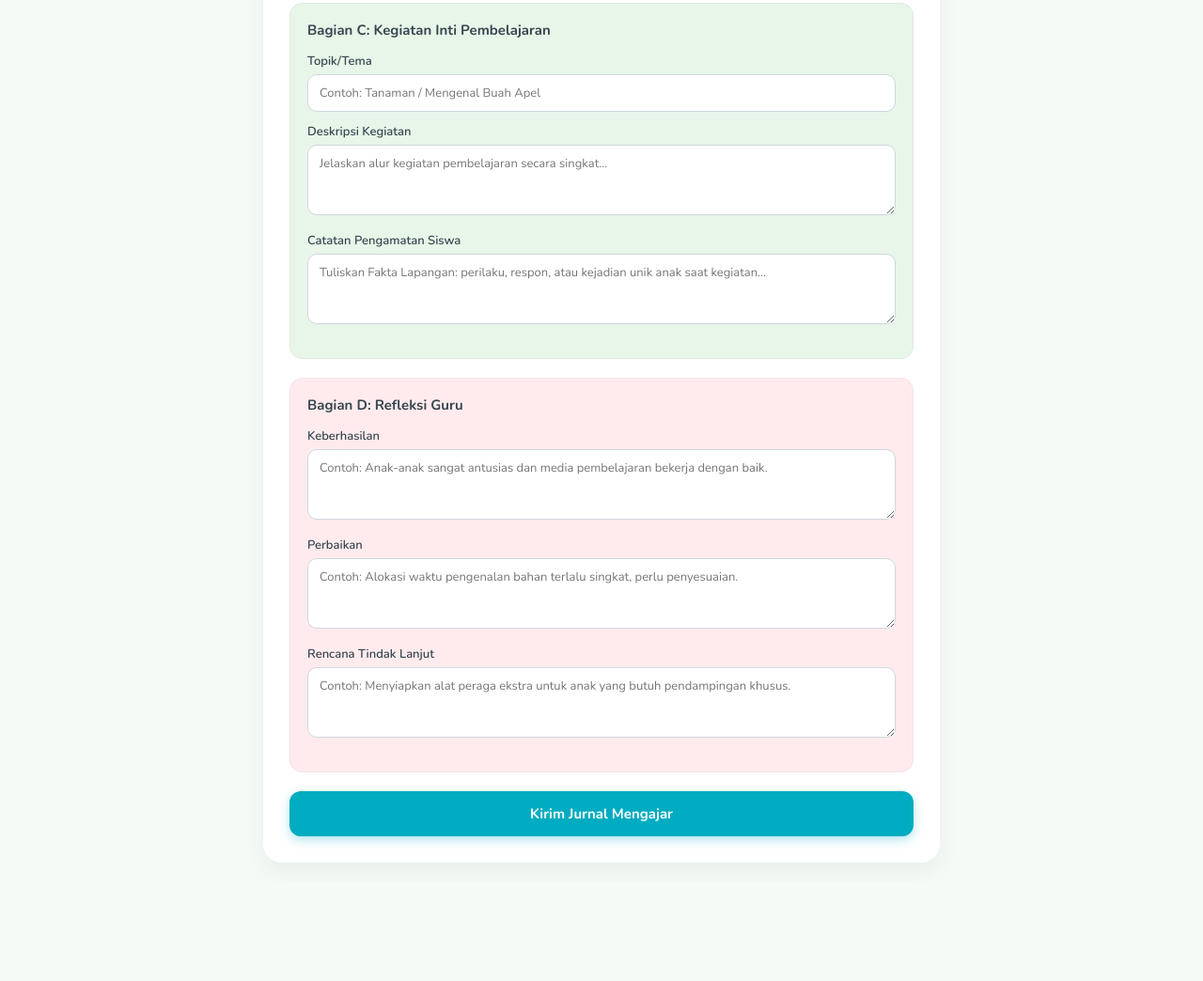
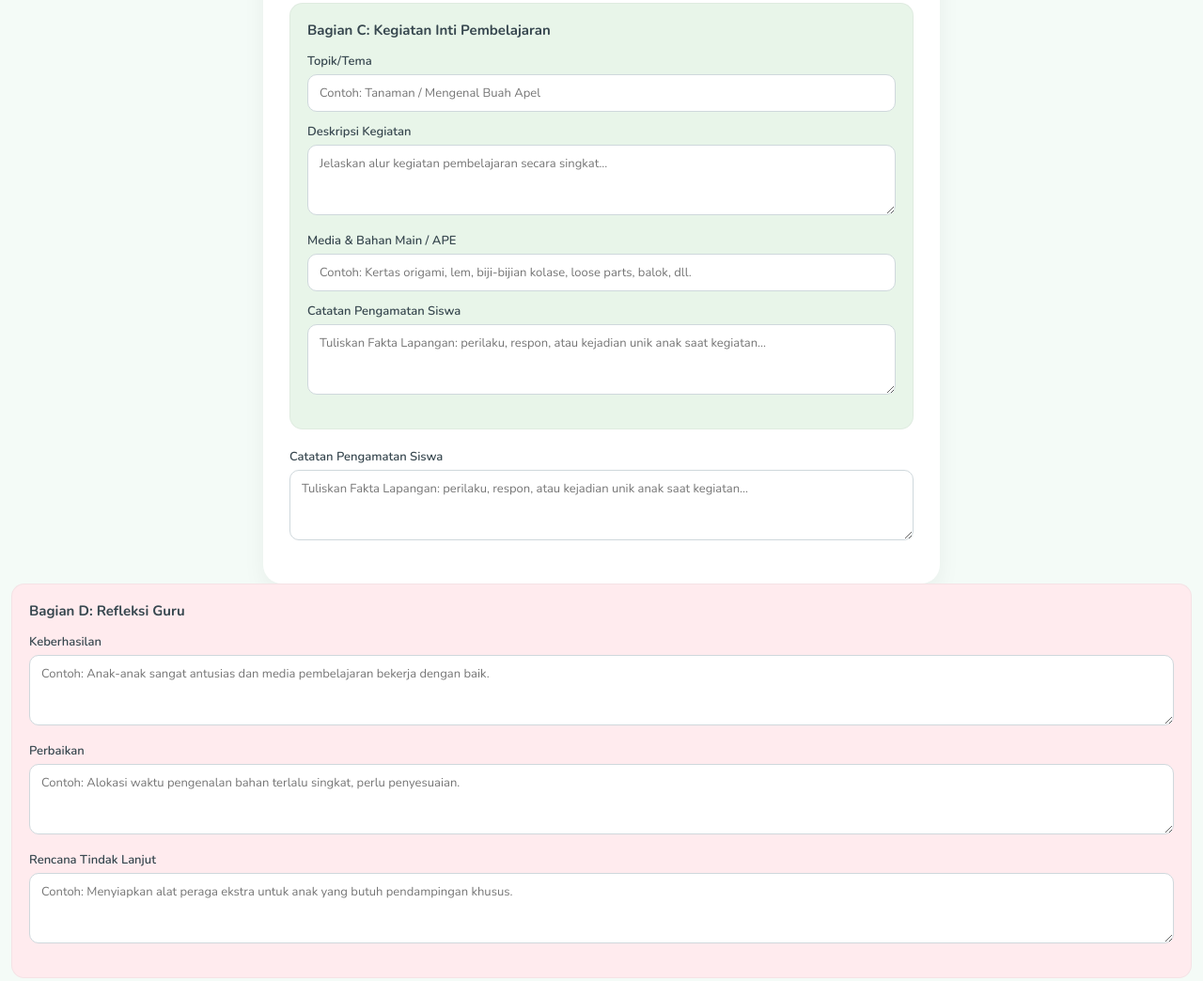
Before and after one commit to aktechmaster/Jurnal-Mengajar-Harian-Guru-PAUD-IT, a plain HTML site: page index.html in a window 1280 px wide. Shown: the part 779-1823 px from the top of the page at 94% size. Before the commit the page ends 1717 px from the top, so only its background shows below. Drawn offline with nearby package versions, Linux system fonts and the light colour scheme; no server answers.

Commit message:
Add media input and observation notes fields

```diff
--- a/index.html
+++ b/index.html
@@ -196,6 +196,17 @@
         <label>Deskripsi Kegiatan</label>
         <textarea id="deskripsi" required placeholder="Jelaskan alur kegiatan pembelajaran secara singkat..."></textarea>
       </div>
+
+      <div class="form-group">
+    <label for="mediaAjar">Media & Bahan Main / APE</label>
+    <input type="text" id="mediaAjar" placeholder="Contoh: Kertas origami, lem, biji-bijian kolase, loose parts, balok, dll.">
+  </div>
+
+  <div class="form-group">
+    <label for="catatan">Catatan Pengamatan Siswa</label>
+    <textarea id="catatan" placeholder="Tuliskan Fakta Lapangan: perilaku, respon, atau kejadian unik anak saat kegiatan..."></textarea>
+  </div>
+</div>
       <div class="form-group">
         <label>Catatan Pengamatan Siswa</label>
         <textarea id="catatan" placeholder="Tuliskan Fakta Lapangan: perilaku, respon, atau kejadian unik anak saat kegiatan..."></textarea>
@@ -351,6 +362,7 @@
       doa: document.getElementById('doa').value,
       topik: document.getElementById('topik').value,
       deskripsi: document.getElementById('deskripsi').value,
+      mediaAjar: document.getElementById('mediaAjar').value,
       catatan: document.getElementById('catatan').value,
       keberhasilan: document.getElementById('keberhasilan').value,
       perbaikan: document.getElementById('perbaikan').value,
```
